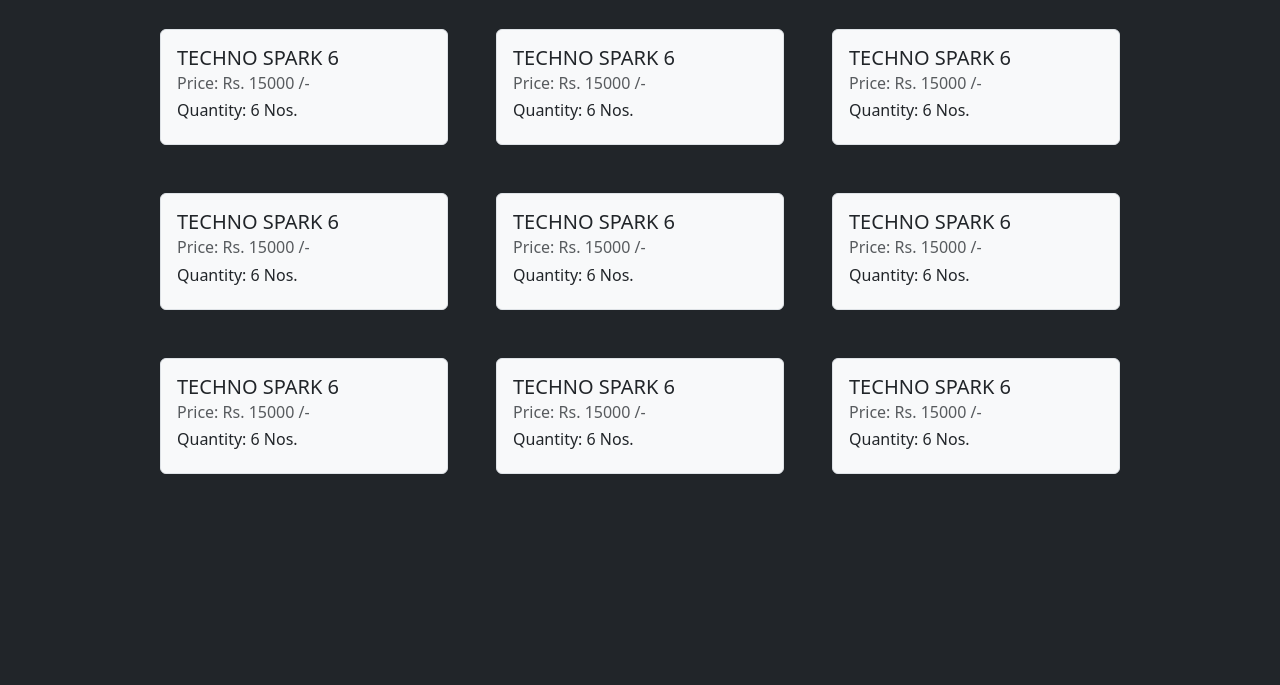
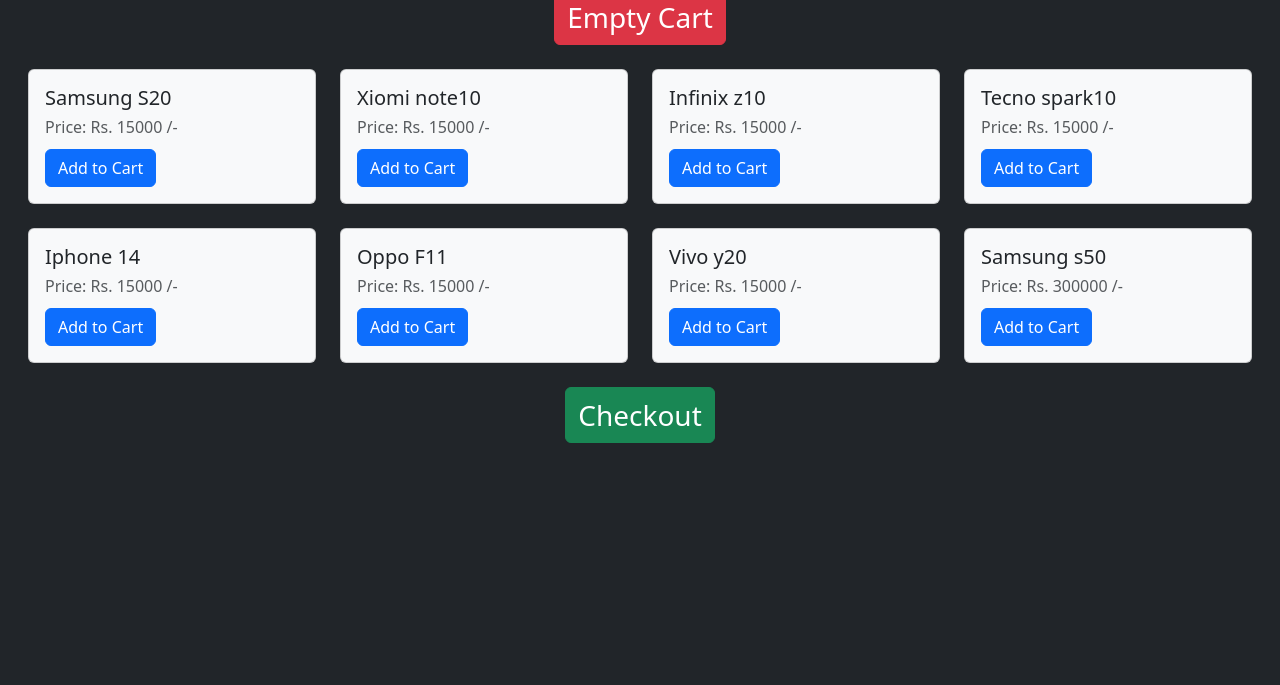
Before and after one commit to mtalalned/Assignment-No.-10-Shopping-Cart, a plain HTML site: page index.html in a window 1280 px wide. Shown: the part 115-800 px from the top of the page. Drawn offline with nearby package versions, Linux system fonts and the light colour scheme.

Commit message:
shopping cart completed

```diff
--- a/app.js
+++ b/app.js
@@ -0,0 +1,110 @@
+const itemsArrayofObjects= [{
+    brand: 'Samsung',
+    model: 'S20',
+    ram: 8,
+    rom: 256,
+    camera: '20 megapixel',
+    price: 15000
+},
+{
+    brand: 'Xiomi',
+    model: 'note10',
+    ram: 4,
+    rom: 64,
+    camera: '10 megapixel',
+    price: 15000
+},
+{
+    brand: 'Infinix',
+    model: 'z10',
+    ram: 2,
+    rom: 16,
+    camera: '5 megapixel',
+    price: 15000
+},
+{
+    brand: 'Tecno',
+    model: 'spark10',
+    ram: 12,
+    rom: 512,
+    camera: '25 megapixel',
+    price: 15000
+},
+{
+    brand: 'Iphone',
+    model: '14',
+    ram: 4,
+    rom: 1024,
+    camera: '30 megapixel',
+    price: 15000
+},
+{
+    brand: 'Oppo',
+    model: 'F11',
+    ram: 8,
+    rom: 256,
+    camera: '20 megapixel',
+    price: 15000
+},
+{
+    brand: 'Vivo',
+    model: 'y20',
+    ram: 4,
+    rom: 64,
+    camera: '8 megapixel',
+    price: 15000
+},
+{
+    brand: 'Samsung',
+    model: 's50',
+    ram: 50,
+    rom: 1024,
+    camera: '60 megapixel',
+    price: 300000
+}]
+
+const itemsDiv = document.querySelector ('#items-div')
+let checkoutArray;
+const checkout_btn = document.querySelector ('#checkout-button')
+
+let getDatafromLocalStorage = JSON.parse(localStorage.getItem ('checkoutarray'))
+if (getDatafromLocalStorage === null) {
+    checkoutArray = []
+}
+else {
+    checkoutArray = getDatafromLocalStorage
+}
+
+
+itemsArrayofObjects.map ((item , index) => {
+    itemsDiv.innerHTML += `
+    <div class="card bg-light" style="width: 18rem;">
+    <div class="card-body d-flex flex-column row-gap-1 justify-content-center align-items-start">
+    <h5 class="card-title"> ${itemsArrayofObjects[index].brand} ${itemsArrayofObjects[index].model}</h5>
+    <h6 class="card-subtitle mb-2 text-body-secondary">Price: Rs. ${itemsArrayofObjects[index].price} /-</h6>
+    <button onclick="addItemsToCart(${index})" class="btn btn-primary">Add to Cart</button>
+    </div>
+    </div>
+    `
+})
+
+function emptyCart() {
+    localStorage.removeItem('checkoutarray')
+    checkoutArray = []
+}
+
+
+function addItemsToCart (i) {
+    if (checkoutArray.includes(itemsArrayofObjects[i])) {
+        itemsArrayofObjects[i].quantity += 1
+    }
+    else {
+        itemsArrayofObjects[i].quantity = 1
+        checkoutArray.push (itemsArrayofObjects[i])
+    }
+}
+
+function GotoCart () {
+    localStorage.setItem ('checkoutarray' , JSON.stringify(checkoutArray))
+    window.location = ('cart.html')
+}
--- a/index.html
+++ b/index.html
@@ -1,71 +1,26 @@
 <!doctype html>
 <html lang="en">
 <head>
-    <meta charset="utf-8">
-    <meta name="viewport" content="width=device-width, initial-scale=1">
-    <title>SHOPPING CART</title>
-    <link href="https://cdn.jsdelivr.net/npm/bootstrap@5.3.3/dist/css/bootstrap.min.css" rel="stylesheet" integrity="sha384-QWTKZyjpPEjISv5WaRU9OFeRpok6YctnYmDr5pNlyT2bRjXh0JMhjY6hW+ALEwIH" crossorigin="anonymous">
+  <meta charset="utf-8">
+  <meta name="viewport" content="width=device-width, initial-scale=1">
+  <title>Place Order</title>
+  <link href="https://cdn.jsdelivr.net/npm/bootstrap@5.3.3/dist/css/bootstrap.min.css" rel="stylesheet" integrity="sha384-QWTKZyjpPEjISv5WaRU9OFeRpok6YctnYmDr5pNlyT2bRjXh0JMhjY6hW+ALEwIH" crossorigin="anonymous">
+  <style>
+    .btn-success {
+      margin: 0 auto;
+    }
+    * {
+      margin: 0;
+      padding: 0;
+      box-sizing: border-box;
+    }
+  </style>
 </head>
-<body class="bg-dark">
-    <h1 class="text-center text-white mt-5">WELCOME TO STORE</h1>
-    <div class="d-flex flex-wrap column-gap-5 row-gap-5 justify-content-center align-items-center mt-5">
-        <div class="card border bg-light" style="width: 18rem;">
-            <div class="card-body">
-              <h5 class="card-title">TECHNO SPARK 6</h5>
-              <h6 class="card-subtitle mb-2 text-body-secondary">Price: Rs. 15000 /-</h6>
-              <h6> Quantity: 6 Nos.</h6>
-            </div>
-        </div>
-        <div class="card border bg-light" style="width: 18rem;">
-            <div class="card-body">
-              <h5 class="card-title">TECHNO SPARK 6</h5>
-              <h6 class="card-subtitle mb-2 text-body-secondary">Price: Rs. 15000 /-</h6>
-              <h6> Quantity: 6 Nos.</h6>
-            </div>
-        </div><div class="card border bg-light" style="width: 18rem;">
-            <div class="card-body">
-              <h5 class="card-title">TECHNO SPARK 6</h5>
-              <h6 class="card-subtitle mb-2 text-body-secondary">Price: Rs. 15000 /-</h6>
-              <h6> Quantity: 6 Nos.</h6>
-            </div>
-        </div><div class="card border bg-light" style="width: 18rem;">
-            <div class="card-body">
-              <h5 class="card-title">TECHNO SPARK 6</h5>
-              <h6 class="card-subtitle mb-2 text-body-secondary">Price: Rs. 15000 /-</h6>
-              <h6> Quantity: 6 Nos.</h6>
-            </div>
-        </div><div class="card border bg-light" style="width: 18rem;">
-            <div class="card-body">
-              <h5 class="card-title">TECHNO SPARK 6</h5>
-              <h6 class="card-subtitle mb-2 text-body-secondary">Price: Rs. 15000 /-</h6>
-              <h6> Quantity: 6 Nos.</h6>
-            </div>
-        </div><div class="card border bg-light" style="width: 18rem;">
-            <div class="card-body">
-              <h5 class="card-title">TECHNO SPARK 6</h5>
-              <h6 class="card-subtitle mb-2 text-body-secondary">Price: Rs. 15000 /-</h6>
-              <h6> Quantity: 6 Nos.</h6>
-            </div>
-        </div><div class="card border bg-light" style="width: 18rem;">
-            <div class="card-body">
-              <h5 class="card-title">TECHNO SPARK 6</h5>
-              <h6 class="card-subtitle mb-2 text-body-secondary">Price: Rs. 15000 /-</h6>
-              <h6> Quantity: 6 Nos.</h6>
-            </div>
-        </div><div class="card border bg-light" style="width: 18rem;">
-            <div class="card-body">
-              <h5 class="card-title">TECHNO SPARK 6</h5>
-              <h6 class="card-subtitle mb-2 text-body-secondary">Price: Rs. 15000 /-</h6>
-              <h6> Quantity: 6 Nos.</h6>
-            </div>
-        </div><div class="card border bg-light" style="width: 18rem;">
-            <div class="card-body">
-              <h5 class="card-title">TECHNO SPARK 6</h5>
-              <h6 class="card-subtitle mb-2 text-body-secondary">Price: Rs. 15000 /-</h6>
-              <h6> Quantity: 6 Nos.</h6>
-            </div>
-        </div>
-    </div>
+<body class="bg-dark d-flex flex-column justify-content-center align-items-center row-gap-4">
+    <h1 class="text-center text-white mt-4">WELCOME TO STORE</h1>
+    <button id="empty-cart-button" onclick="emptyCart()" class="btn btn-danger fs-3">Empty Cart</button>
+    <div id="items-div" class="d-flex flex-wrap gap-4 justify-content-center align-items-center"></div>
+    <button id="checkout-button" onclick="GotoCart()" class="btn btn-success fs-3">Checkout</button>
 
     <script src="https://cdn.jsdelivr.net/npm/bootstrap@5.3.3/dist/js/bootstrap.bundle.min.js" integrity="sha384-YvpcrYf0tY3lHB60NNkmXc5s9fDVZLESaAA55NDzOxhy9GkcIdslK1eN7N6jIeHz" crossorigin="anonymous"></script>
     <script src="./app.js"></script>
```
Also changed, not shown: cart.html (added, +27 -0 lines), cart.js (added, +57 -0 lines), style.css (deleted).
